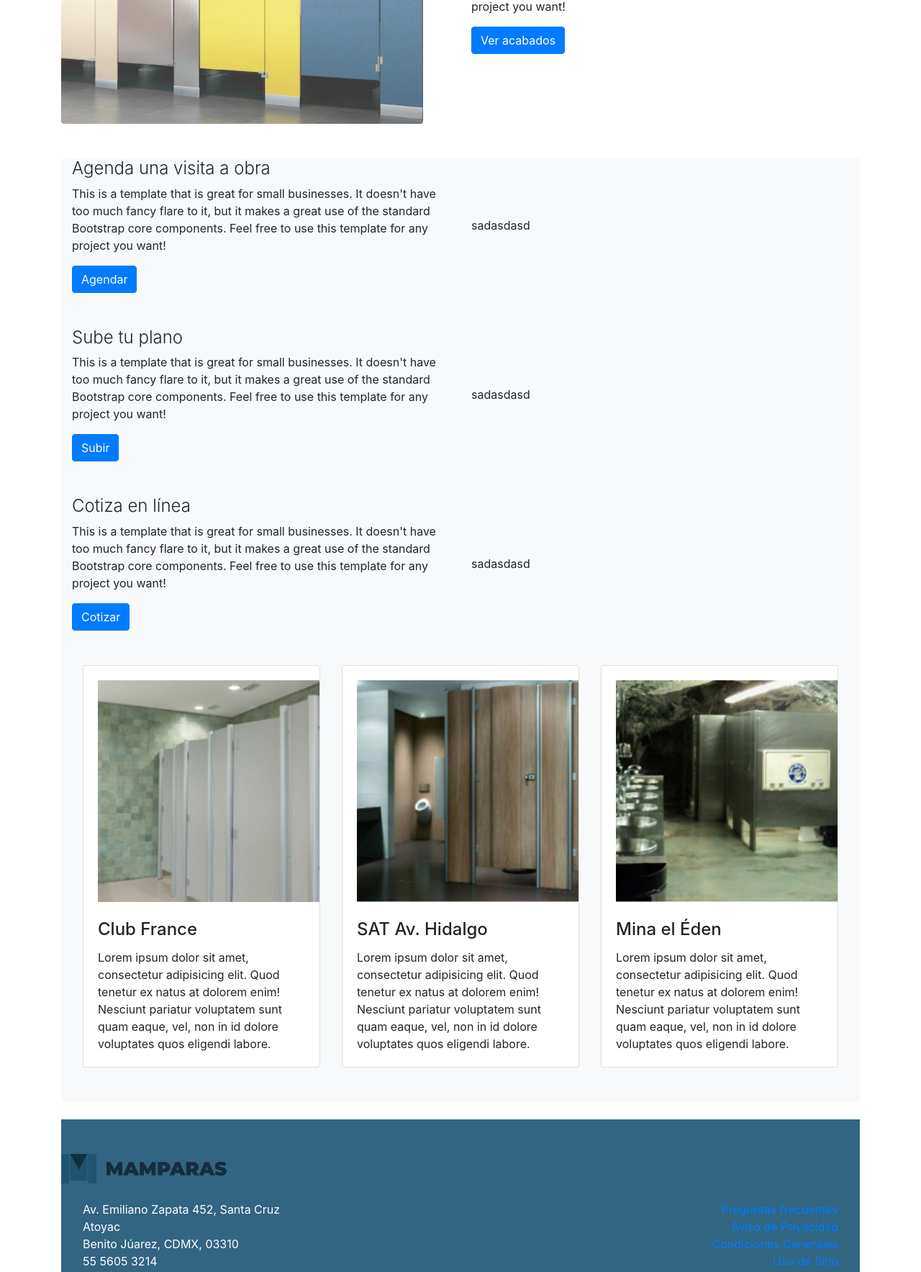
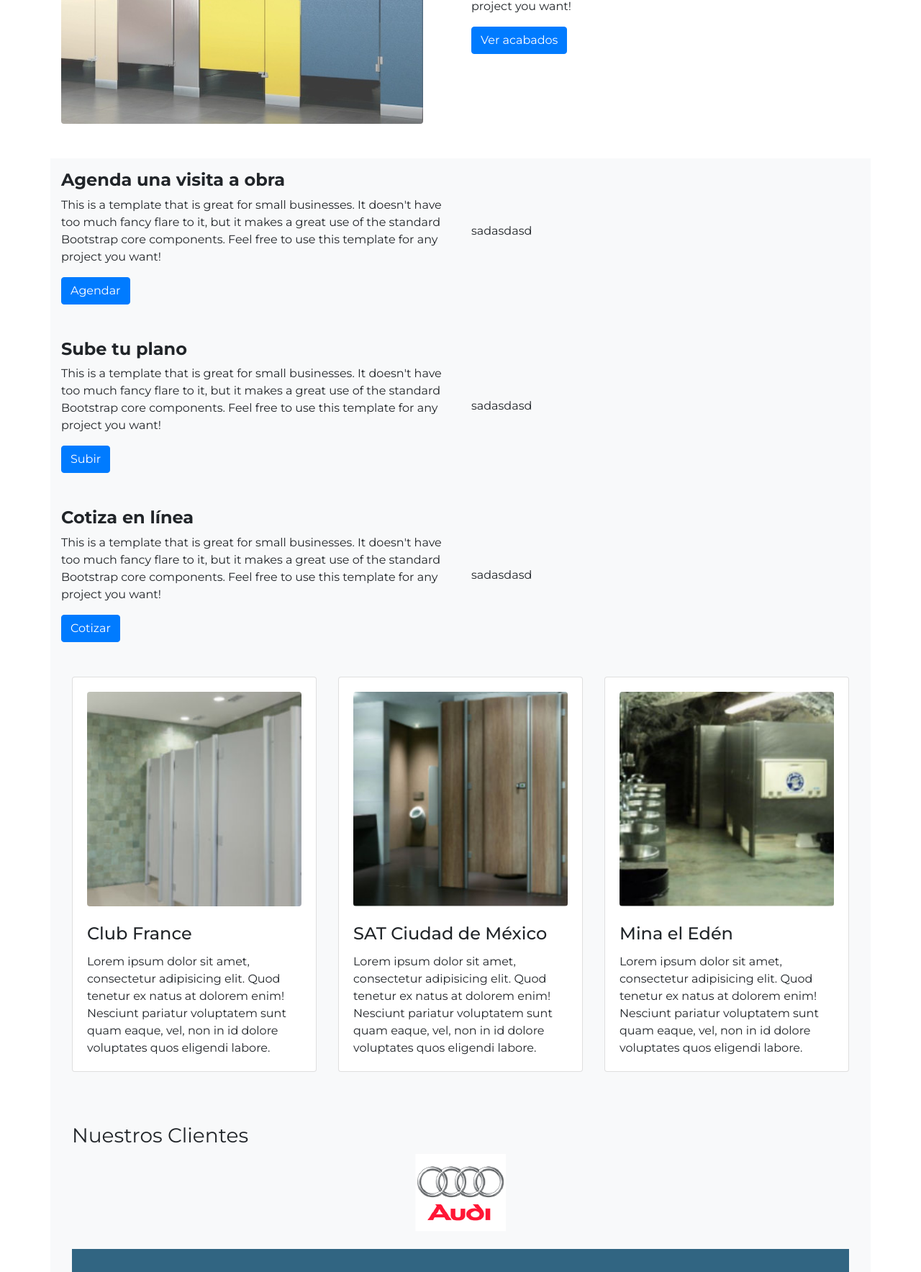
Before and after one commit to cesarthg/mamparas, a PHP site: page /index.html in a window 1280 px wide. Shown: the part 791-2558 px from the top of the page at 72% size. Run offline with PHP 8.4, Linux system fonts and the light colour scheme.

Commit message:
Se agrego la tipografia Montserrat y se aplicaron algunos estilos de texto a la pagina principal

```diff
--- a/css/styles.css
+++ b/css/styles.css
@@ -1,3 +1,15 @@
+body {
+    font-family: 'Montserrat', sans-serif;
+    }
+.font-weight-medium {
+    font-weight: 500;
+}
+.nav-clr {
+    color: #316582;
+}
 .main-footer {
     background: #316582;
 }
+.carousel-inner img {
+    margin: auto;
+  }
--- a/index.html
+++ b/index.html
@@ -8,7 +8,12 @@
   <!-- Bootstrap CSS -->
   <link rel="stylesheet" href="https://cdn.jsdelivr.net/npm/bootstrap@4.6.0/dist/css/bootstrap.min.css"
     integrity="sha384-B0vP5xmATw1+K9KRQjQERJvTumQW0nPEzvF6L/Z6nronJ3oUOFUFpCjEUQouq2+l" crossorigin="anonymous">
+  <link rel="preconnect" href="https://fonts.gstatic.com">
+  <link
+    href="https://fonts.googleapis.com/css2?family=Montserrat:ital,wght@0,100;0,200;0,300;0,400;0,500;0,600;0,700;0,800;0,900;1,600&display=swap"
+    rel="stylesheet">
   <link rel="stylesheet" href="./css/styles.css">
+
 
   <title>Mamparas</title>
 </head>
@@ -24,8 +29,8 @@
         aria-controls="navbarResponsive" aria-expanded="false" aria-label="Toggle navigation"><span
           class="navbar-toggler-icon"></span></button>
       <div class="collapse navbar-collapse" id="navbarResponsive">
-        <ul class="navbar-nav ml-auto">
-          <li class="nav-item"><a class="nav-link" href="#!">Inicio</a></li>
+        <ul class="navbar-nav ml-auto font-weight-medium">
+          <li class="nav-item active nav-clr"><a class="nav-link" href="#!">Inicio</a></li>
           <li class="nav-item"><a class="nav-link" href="#!">Modelos</a></li>
           <li class="nav-item"><a class="nav-link" href="#!">Acabados</a></li>
           <li class="nav-item"><a class="nav-link" href="#!">Cotizador</a></li>
@@ -39,7 +44,7 @@
   <div class="container">
     <div class="row align-items-center my-5">
       <div class="col-lg-6">
-        <h1 class="font-weight-light">Modelos y Materiales</h1>
+        <h1 class="font-weight-bold">Modelos y Materiales</h1>
         <p>This is a template that is great for small businesses. It doesn't have too much fancy flare to it, but it
           makes a great use of the standard Bootstrap core components. Feel free to use this template for any project
           you want!</p>
@@ -50,18 +55,19 @@
     <div class="row align-items-center my-5">
       <div class="col-lg-6"><img class="img-fluid rounded mb-4 mb-lg-0" src="./img/m02.jpg" alt="..." /></div>
       <div class="col-lg-6">
-        <h1 class="font-weight-light">Colores y Acabados</h1>
+        <h1 class="font-weight-bold">Colores y Acabados</h1>
         <p>This is a template that is great for small businesses. It doesn't have too much fancy flare to it, but it
           makes a great use of the standard Bootstrap core components. Feel free to use this template for any project
           you want!</p>
         <a class="btn btn-primary" href="#!">Ver acabados</a>
       </div>
     </div>
+  </div>
     <!-- Opciones -->
-    <div class="container-fluid bg-light">
-      <div class="row align-items-center my-5">
+    <div class="container bg-light">
+      <div class="row align-items-center my-5 ">
         <div class="col-lg-6">
-          <h4 class="font-weight-light">Agenda una visita a obra</h4>
+          <h4 class="font-weight-bold mt-3">Agenda una visita a obra</h4>
           <p>This is a template that is great for small businesses. It doesn't have too much fancy flare to it, but it
             makes a great use of the standard Bootstrap core components. Feel free to use this template for any project
             you want!</p>
@@ -73,7 +79,7 @@
       </div>
       <div class="row align-items-center my-5">
         <div class="col-lg-6">
-          <h4 class="font-weight-light">Sube tu plano</h4>
+          <h4 class="font-weight-bold">Sube tu plano</h4>
           <p>This is a template that is great for small businesses. It doesn't have too much fancy flare to it, but it
             makes a great use of the standard Bootstrap core components. Feel free to use this template for any project
             you want!</p>
@@ -85,7 +91,7 @@
       </div>
       <div class="row align-items-center my-5">
         <div class="col-lg-6">
-          <h4 class="font-weight-light">Cotiza en línea</h4>
+          <h4 class="font-weight-bold">Cotiza en línea</h4>
           <p>This is a template that is great for small businesses. It doesn't have too much fancy flare to it, but it
             makes a great use of the standard Bootstrap core components. Feel free to use this template for any project
             you want!</p>
@@ -104,10 +110,11 @@
           <div class="col-md-4 mb-5">
             <div class="card h-100">
               <div class="card-body">
-              <img src="./img/mamp-clubfrance.jpg" alt="">
+                <img src="./img/mamp-clubfrance.jpg" class="rounded" width="100%" alt="">
                 <h4 class="card-title mt-4">Club France</h4>
                 <p class="card-text">Lorem ipsum dolor sit amet, consectetur adipisicing elit. Quod tenetur ex natus at
-                dolorem enim! Nesciunt pariatur voluptatem sunt quam eaque, vel, non in id dolore voluptates quos eligendi
+                  dolorem enim! Nesciunt pariatur voluptatem sunt quam eaque, vel, non in id dolore voluptates quos
+                  eligendi
                   labore.</p>
               </div>
             </div>
@@ -115,10 +122,11 @@
           <div class="col-md-4 mb-5">
             <div class="card h-100">
               <div class="card-body">
-              <img src="./img/mamp-satjuarez.jpg" alt="">
-              <h4 class="card-title mt-4">SAT Av. Hidalgo</h4>
+                <img src="./img/mamp-satjuarez.jpg" class="rounded" width="100%" alt="">
+                <h4 class="card-title mt-4">SAT Ciudad de México</h4>
                 <p class="card-text">Lorem ipsum dolor sit amet, consectetur adipisicing elit. Quod tenetur ex natus at
-                dolorem enim! Nesciunt pariatur voluptatem sunt quam eaque, vel, non in id dolore voluptates quos eligendi
+                  dolorem enim! Nesciunt pariatur voluptatem sunt quam eaque, vel, non in id dolore voluptates quos
+                  eligendi
                   labore.</p>
               </div>
             </div>
@@ -126,14 +134,33 @@
           <div class="col-md-4 mb-5">
             <div class="card h-100">
               <div class="card-body">
-              <img src="./img/mamp-minaeleden.jpg" alt="">
-              <h4 class="card-title mt-4">Mina el Éden</h4>
+                <img src="./img/mamp-minaeleden.jpg" class="rounded" width="100%" alt="">
+                <h4 class="card-title mt-4">Mina el Edén</h4>
                 <p class="card-text">Lorem ipsum dolor sit amet, consectetur adipisicing elit. Quod tenetur ex natus at
-                dolorem enim! Nesciunt pariatur voluptatem sunt quam eaque, vel, non in id dolore voluptates quos eligendi
+                  dolorem enim! Nesciunt pariatur voluptatem sunt quam eaque, vel, non in id dolore voluptates quos
+                  eligendi
                   labore.</p>
               </div>
             </div>
           </div>
+        </div>
+
+    <!-- Clientes -->
+    <div class="container">
+      <div class="row mt-4">
+        <h3 class="font-weight-normal">Nuestros Clientes</h3>
+      </div>
+    </div>
+    <div id="carouselExampleInterval" class="carousel slide" data-ride="carousel">
+      <div class="carousel-inner">
+        <div class="carousel-item active" data-interval="2000">
+          <img src="./img/cli-audi.png" class="d-block w-10" alt="...">
+        </div>
+        <div class="carousel-item" data-interval="2000">
+          <img src="./img/cli-banamex.png" class="d-block w-10" alt="...">
+        </div>
+        <div class="carousel-item">
+          <img src="./img/cli-bmw.png" class="d-block w-10" alt="...">
         </div>
       </div>
     </div>
@@ -142,7 +169,7 @@
       <div class="row prev"></div>
     </div>
     <footer class="py-5 main-footer">
-    <div class="container">
+      <div class="container-fluid">
         <div class="row mb-4">
           <img src="./img/logo-mamp.svg" alt="Logo Mamparas by Hygolet">
         </div>
@@ -171,7 +198,7 @@
           </div>
         </div>
       </div>
-    </div>
+
   </footer>
 
   <!-- Optional JavaScript; choose one of the two! -->
```
Also changed, not shown: img/cli-audi.png (added), img/cli-banamex.png (added), img/cli-bmw.png (added), img/cli-bp.png (added), img/cli-cancun.png (added), img/cli-cinepolis.png (added), img/cli-comex.png (added), img/cli-modumex.png (added). Lines whose indentation alone changed are shown as unchanged.
